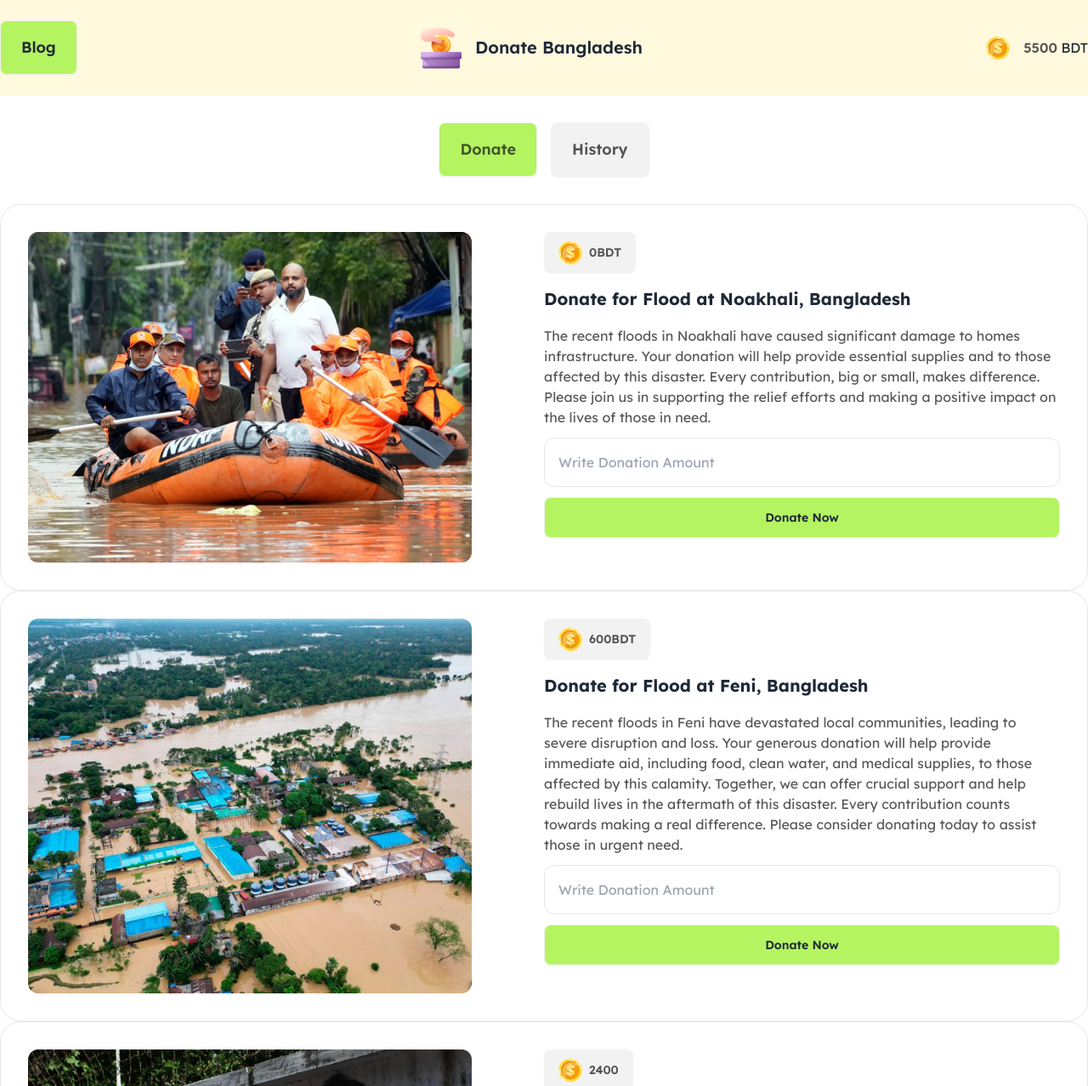
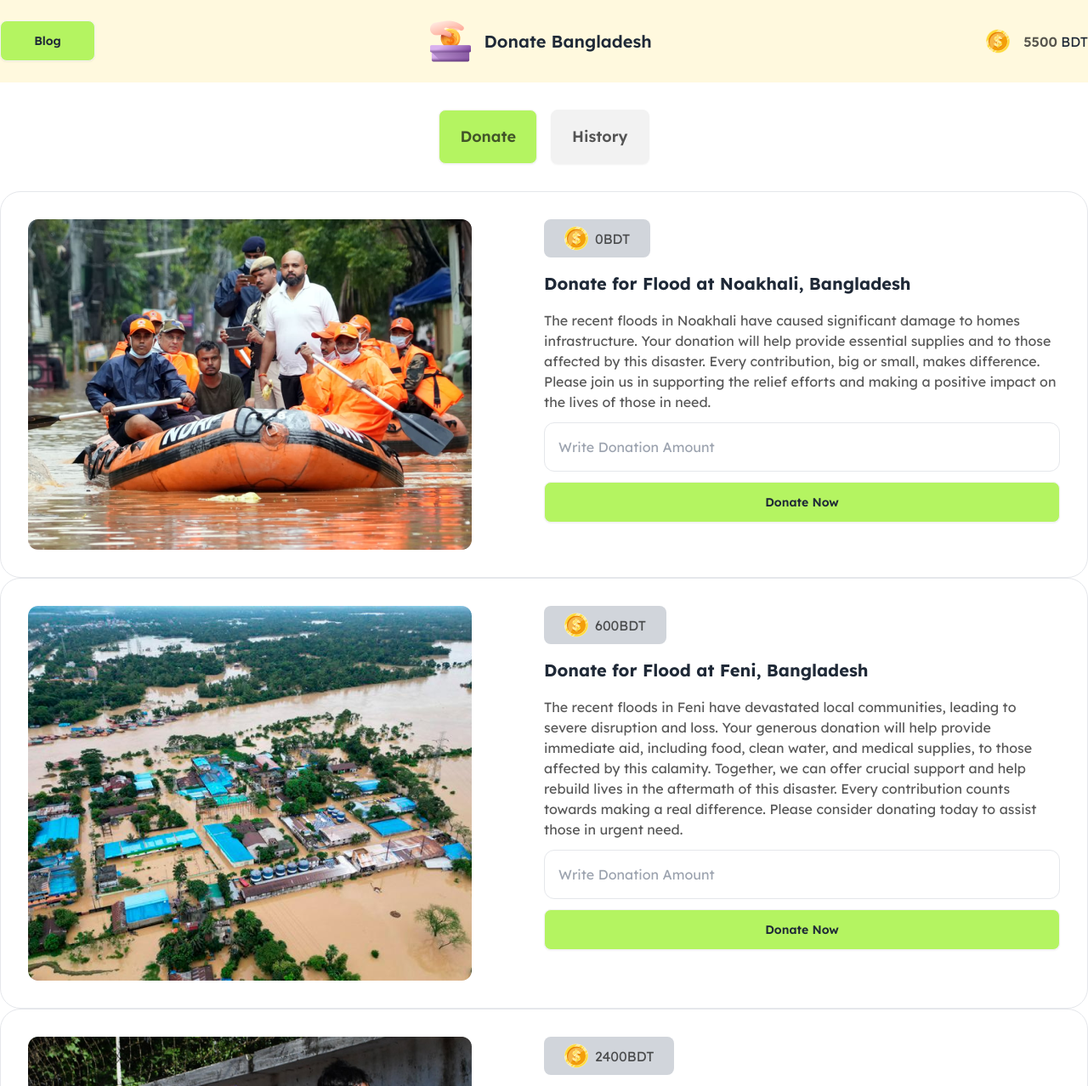
Before and after one commit to RiazullJannat/Assignment_5, a plain HTML site: page index.html in a window 1280 px wide. Shown: the top 1278 px of the page at 85% size. Drawn offline with nearby package versions, Linux system fonts and the light colour scheme.

Commit message:
fixed bugs

```diff
--- a/index.html
+++ b/index.html
@@ -36,7 +36,7 @@
         <nav >
             <div class=" py-6 bg-accent">
                 <div class="flex justify-between container mx-auto">
-                    <button class="btn bg-btnBg sm:btn-sm md:btn-md lg:btn-lg"><a href="blog.html">Blog</a></button>
+                    <a href="blog.html"><button class="btn bg-btnBg sm:w-28">Blog</button></a>
                     <div class="flex justify-center items-center gap-4">
                         <span><img src="assets/logo.png" alt="##"></span>
                         <h1><span class="font-semibold text-[20px] hidden sm:block">Donate Bangladesh</span></h1>
@@ -60,7 +60,7 @@
             <section class="flex flex-col sm:flex-row justify-between gap-5 border rounded-3xl p-[32px]">
                 <img src="assets/noakhali.png" alt="$$" >
                 <div class="sm:w-[50%]">
-                    <div class="btn text-secondary">
+                    <div class="flex items-center gap-2 rounded-lg bg-gray-300 w-fit px-6 py-2 text-secondary">
                         <img src="assets/coin.png" alt="##">
                         <p><span id="noakhaliBalance">0</span>BDT</p>
                     </div>
@@ -74,7 +74,7 @@
             <section class="flex flex-col sm:flex-row justify-between gap-5 border rounded-3xl p-[32px]">
                 <img src="assets/feni.png" alt="$$" >
                 <div class="sm:w-[50%]">
-                    <div class="btn text-secondary">
+                    <div class="flex items-center gap-2 rounded-lg bg-gray-300 w-fit px-6 py-2 text-secondary">
                         <img src="assets/coin.png" alt="##">
                         <p><span id="feniBalance">600</span>BDT</p>
                     </div>
@@ -88,9 +88,9 @@
             <section class="flex flex-col sm:flex-row justify-between gap-5 border rounded-3xl p-[32px]">
                 <img src="assets/quota-protest.png" alt="$$" >
                 <div class="sm:w-[50%]">
-                    <div class="btn text-secondary">
+                    <div class="flex items-center gap-2 rounded-lg bg-gray-300 w-fit px-6 py-2 text-secondary">
                         <img src="assets/coin.png" alt="##">
-                        <span id="quotaBalance">2400</span>
+                        <p><span id="quotaBalance">2400</span>BDT</p>
                     </div>
                     <h2 class="font-bold text-[17px] sm:text-[20px] my-2 sm:my-4">Aid for Injured in the Quota Movement</h2>
                     <p class="text-secondary text-[14px] lg:text-[16px]"> The recent Quota movement has resulted in numerous injuries and significant hardship for many individuals. Your support is crucial in providing medical assistance, rehabilitation, and necessary supplies to those affected. By contributing, you help ensure that injured individuals receive the care and support they need during this challenging time. Every donation plays a vital role in alleviating their suffering and aiding in their recovery. Please consider making a donation to support these brave individuals in their time of need.</p>
```
Also changed, not shown: blog.html (+1 -1 lines).
